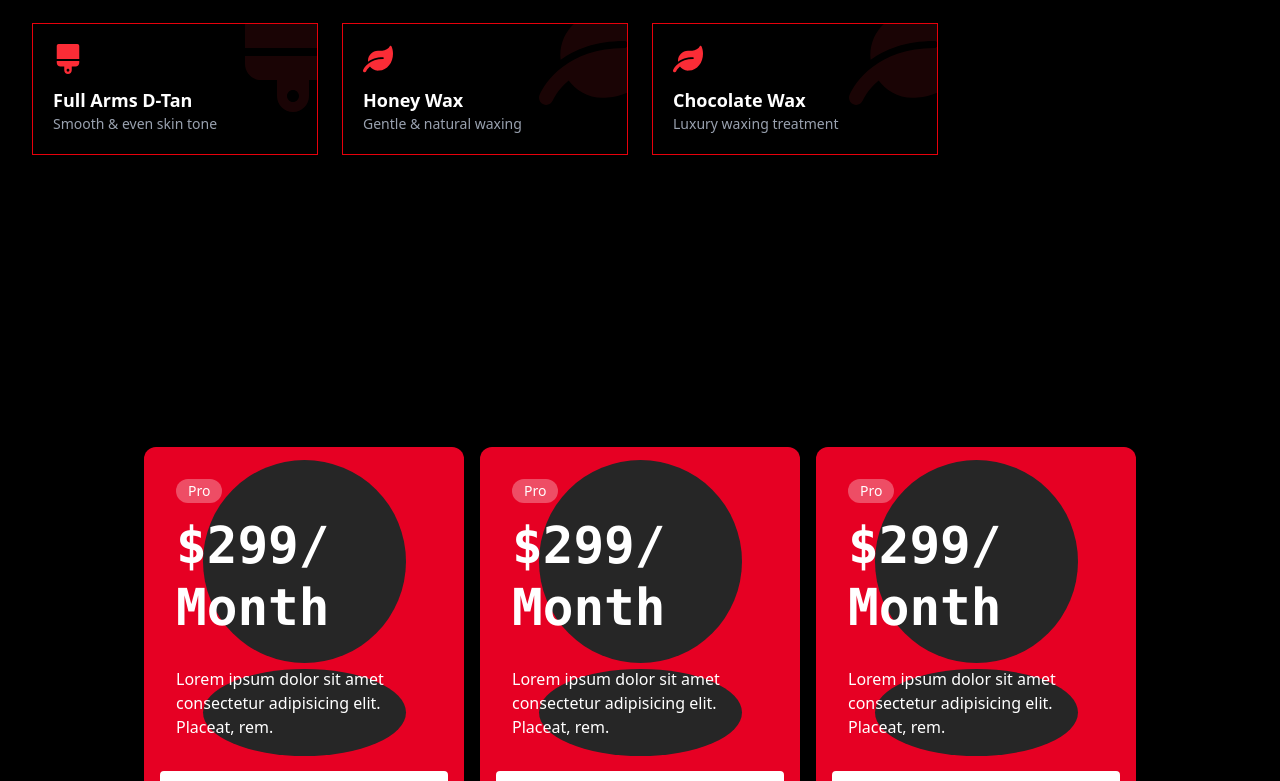
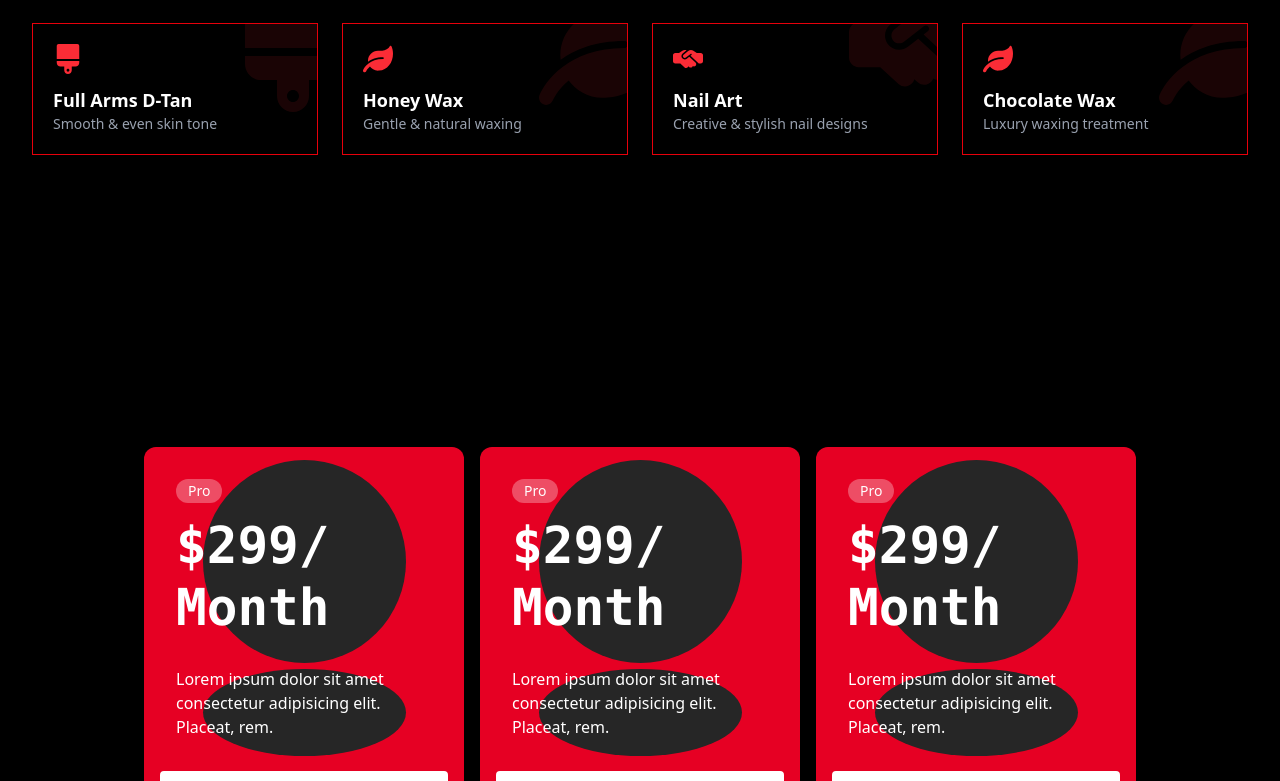
Before and after one commit to Hemanth-Moka/One_stop, a React (Vite) app: page / in a window 1280 px wide. Shown: the part 1134-1915 px from the top of the page. Built offline with nearby package versions, Linux system fonts and the light colour scheme.

Commit message:
Updated Footer

```diff
--- a/src/sections/Services1.jsx
+++ b/src/sections/Services1.jsx
@@ -1,5 +1,6 @@
 import React, { useState, useEffect } from "react";
 import { FaCut, FaSpa, FaPaintBrush, FaHandSparkles, FaLeaf, FaBrush } from "react-icons/fa";
+import { FaHandshakeSimple } from "react-icons/fa6";
 
 const Service = () => {
   const services = [
@@ -13,6 +14,7 @@ const Service = () => {
     { title: "Loreal Hair Spa", subtitle: "Deep hair nourishment", Icon: FaSpa },
     { title: "Full Arms D-Tan", subtitle: "Smooth & even skin tone", Icon: FaBrush },
     { title: "Honey Wax", subtitle: "Gentle & natural waxing", Icon: FaLeaf },
+    { title: "Nail Art", subtitle: "Creative & stylish nail designs", Icon: FaHandshakeSimple },
     { title: "Chocolate Wax", subtitle: "Luxury waxing treatment", Icon: FaLeaf },
   ];
 
```
